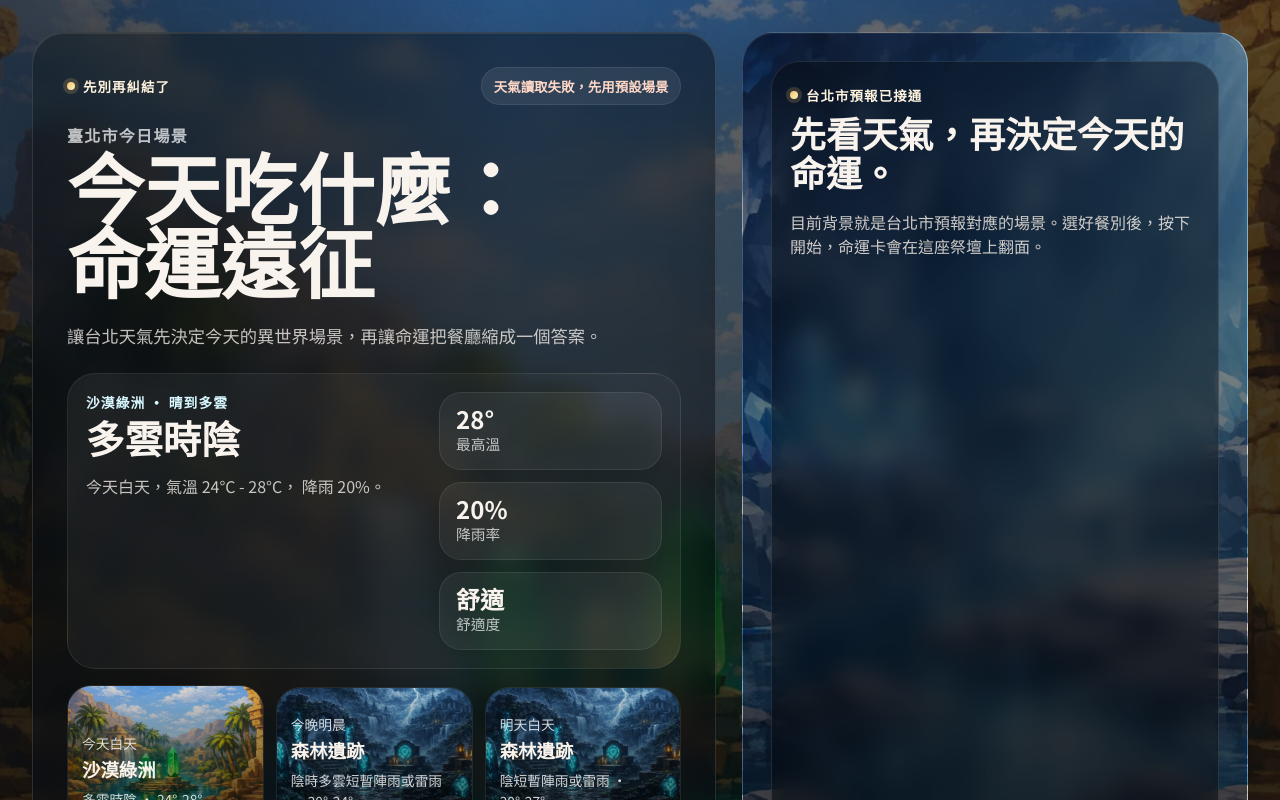
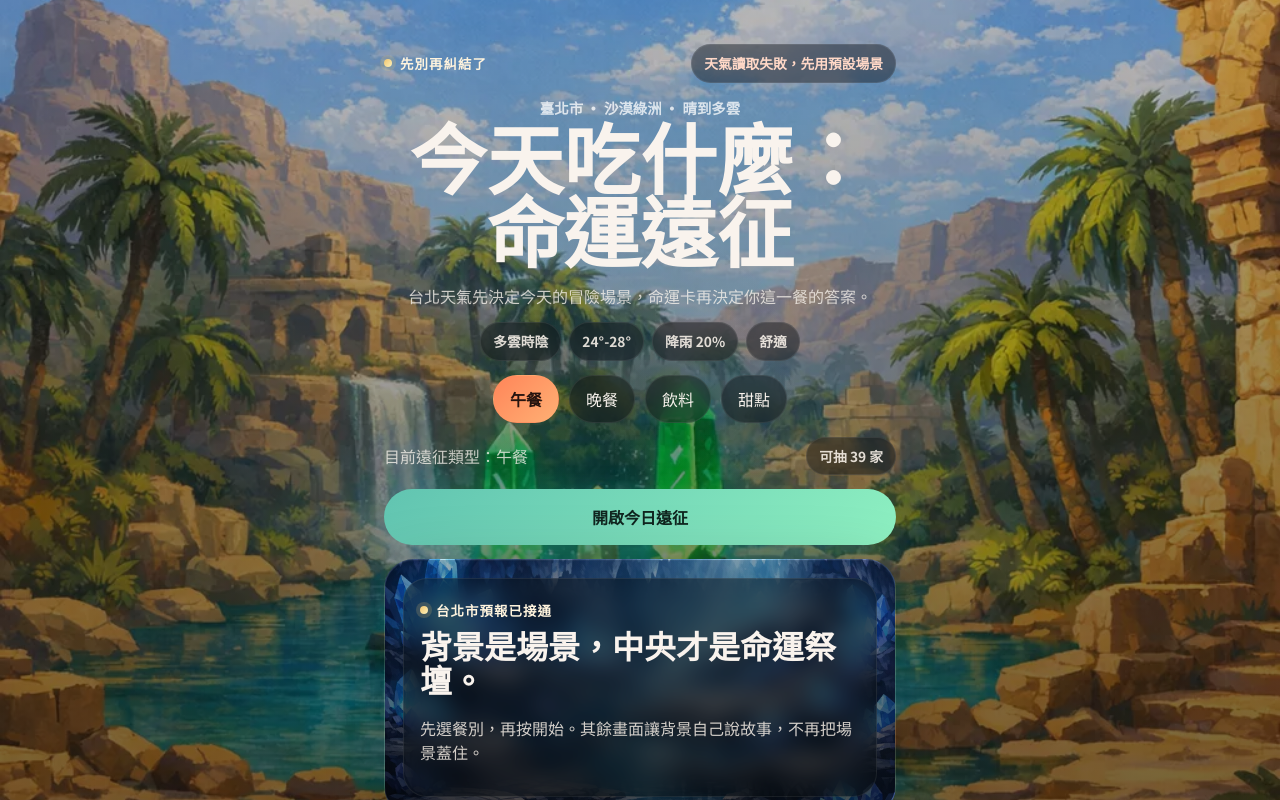
Before and after one commit to tonytien1980/what-to-eat, a React (Vite) app: page / in a window 1280 px wide. Shown: the top 800 px of the page. Built offline with nearby package versions, Linux system fonts and the light colour scheme.

Commit message:
feat: simplify layout into a central destiny altar

```diff
--- a/src/App.tsx
+++ b/src/App.tsx
@@ -9,9 +9,7 @@ import {
   getSlotLabel,
 } from './features/result/result-copy';
 import { useExpedition } from './features/spin/useExpedition';
-import {
-  getAltarSceneAsset,
-} from './features/weather/cwa-county';
+import { getAltarSceneAsset } from './features/weather/cwa-county';
 import { useTaipeiWeather } from './features/weather/useTaipeiWeather';
 import type { Category } from './features/restaurants/types';
 import './styles.css';
@@ -31,7 +29,6 @@ export default function App() {
   } = useExpedition(activeCategory);
   const { snapshot, status } = useTaipeiWeather();
   const rerollCopy = getRerollCopy(rerollsRemaining);
-  const forecastPeriods = [snapshot.currentPeriod, ...snapshot.upcomingPeriods];
   const altarBackdropUrl = getAltarSceneAsset();
 
   return (
@@ -41,9 +38,8 @@ export default function App() {
         style={{ backgroundImage: `url(${snapshot.activeScene.imageUrl})` }}
       >
         <div className="scene-vignette" />
-        <section className="interface-shell" aria-label="今日遠征告示牌">
-          <section className="command-panel">
-            <div className="scene-status-row">
+        <section className="central-altar" aria-label="今日遠征告示牌">
+          <div className="top-status">
             <p className="eyebrow">{getPhaseLabel(phase)}</p>
             <span className={`weather-source-pill weather-source-${status}`}>
               {status === 'ready'
@@ -55,62 +51,22 @@ export default function App() {
           </div>
 
           <div className="title-block">
-              <p className="city-kicker">臺北市今日場景</p>
+            <p className="city-kicker">
+              臺北市 · {snapshot.activeScene.sceneLabel} · {snapshot.activeScene.variantLabel}
+            </p>
             <h1>今天吃什麼：命運遠征</h1>
             <p className="tagline">
-                讓台北天氣先決定今天的異世界場景，再讓命運把餐廳縮成一個答案。
+              台北天氣先決定今天的冒險場景，命運卡再決定你這一餐的答案。
             </p>
           </div>
 
-            <section className="weather-hero-card">
-              <div className="weather-hero-copy">
-                <p className="hero-kicker">
-                  {snapshot.activeScene.sceneLabel} · {snapshot.activeScene.variantLabel}
-                </p>
-                <h2>{snapshot.currentPeriod.weatherText}</h2>
-                <p>
-                  {snapshot.currentPeriod.timeRange}，氣溫{' '}
-                  {snapshot.currentPeriod.lowTemp}°C - {snapshot.currentPeriod.highTemp}°C，
-                  降雨 {snapshot.currentPeriod.pop}%。
-                </p>
-              </div>
-              <div className="weather-hero-metrics">
-                <span className="weather-metric">
-                  <strong>{snapshot.currentPeriod.highTemp}°</strong>
-                  <span>最高溫</span>
+          <div className="weather-strip">
+            <span className="weather-pill">{snapshot.currentPeriod.weatherText}</span>
+            <span className="weather-pill">
+              {snapshot.currentPeriod.lowTemp}°-{snapshot.currentPeriod.highTemp}°
             </span>
-                <span className="weather-metric">
-                  <strong>{snapshot.currentPeriod.pop}%</strong>
-                  <span>降雨率</span>
-                </span>
-                <span className="weather-metric">
-                  <strong>{snapshot.currentPeriod.comfort}</strong>
-                  <span>舒適度</span>
-                </span>
-              </div>
-            </section>
-
-            <div className="forecast-strip">
-              {forecastPeriods.map((period, index) => {
-                const scene = snapshot.forecastScenes[index];
-
-                return (
-                  <article
-                    key={`${period.type}-${period.timeRange}`}
-                    className={index === 0 ? 'forecast-card forecast-card-active' : 'forecast-card'}
-                  >
-                    <img alt="" className="forecast-card-image" src={scene.imageUrl} />
-                    <div className="forecast-card-overlay" />
-                    <div className="forecast-card-content">
-                      <p>{period.timeRange}</p>
-                      <h3>{scene.sceneLabel}</h3>
-                      <span>
-                        {period.weatherText} · {period.lowTemp}°-{period.highTemp}°
-                      </span>
-                    </div>
-                  </article>
-                );
-              })}
+            <span className="weather-pill">降雨 {snapshot.currentPeriod.pop}%</span>
+            <span className="weather-pill">{snapshot.currentPeriod.comfort}</span>
           </div>
 
           <div className="category-tabs" role="tablist" aria-label="遠征類型">
@@ -132,7 +88,7 @@ export default function App() {
 
           <div className="control-row">
             <p className="status-copy">{getCategorySummary(activeCategory)}</p>
-              <span className="meta-pill">目前有 {restaurants.length} 家可抽</span>
+            <span className="meta-pill">可抽 {restaurants.length} 家</span>
           </div>
 
           <button
@@ -143,7 +99,6 @@ export default function App() {
           >
             {isAnimating ? '命運正在編織結果...' : '開啟今日遠征'}
           </button>
-          </section>
 
           <section
             className={
@@ -162,11 +117,7 @@ export default function App() {
                     backdropUrl={snapshot.activeScene.imageUrl}
                     card={round.destinyCard}
                     isRevealing={phase === 'revealing'}
-                    meta={[
-                      rerollCopy.hint,
-                      `資料池 ${round.pool.length} 家`,
-                      `台北場景 ${snapshot.activeScene.variantLabel}`,
-                    ]}
+                    meta={[rerollCopy.hint, `場景 ${snapshot.activeScene.variantLabel}`]}
                     phaseLabel={getPhaseLabel(phase)}
                   />
 
@@ -188,9 +139,6 @@ export default function App() {
                   {phase === 'result' ? (
                     <div className="result-actions">
                       <p className="result-summary">{getRoundSummary(round)}</p>
-                      <p className="result-subcopy">
-                        不想吃這家也沒關係，這一局還能直接重選，不用再回首頁。
-                      </p>
                       <div className="reroll-status">
                         <span className="reroll-counter">{rerollsRemaining}</span>
                         <span>{rerollCopy.hint}</span>
@@ -221,9 +169,9 @@ export default function App() {
               ) : (
                 <div className="idle-state">
                   <p className="phase-badge">台北市預報已接通</p>
-                  <h2>先看天氣，再決定今天的命運。</h2>
+                  <h2>背景是場景，中央才是命運祭壇。</h2>
                   <p className="card-description">
-                    目前背景就是台北市預報對應的場景。選好餐別後，按下開始，命運卡會在這座祭壇上翻面。
+                    先選餐別，再按開始。其餘畫面讓背景自己說故事，不再把場景蓋住。
                   </p>
                 </div>
               )}
--- a/src/styles.css
+++ b/src/styles.css
@@ -9,13 +9,10 @@
   color-scheme: dark;
   --ink-strong: #f9f3ed;
   --ink-soft: rgba(249, 243, 237, 0.78);
-  --panel-bg: rgba(9, 12, 18, 0.56);
-  --panel-strong: rgba(14, 18, 25, 0.74);
   --line-soft: rgba(255, 239, 209, 0.14);
   --gold: #f1c56f;
   --ember: #ff8559;
   --jade: #61c4b1;
-  --violet: #a389ff;
   --ease-out-quart: cubic-bezier(0.25, 1, 0.5, 1);
   --ease-out-expo: cubic-bezier(0.16, 1, 0.3, 1);
 }
@@ -49,7 +46,7 @@ a {
 .scene-surface {
   position: relative;
   min-height: 100vh;
-  padding: clamp(18px, 3vw, 32px);
+  padding: 20px;
   background-position: center center;
   background-size: cover;
   background-repeat: no-repeat;
@@ -59,71 +56,28 @@ a {
   position: absolute;
   inset: 0;
   background:
-    radial-gradient(circle at 15% 20%, rgba(18, 36, 48, 0.16), transparent 24%),
-    linear-gradient(90deg, rgba(5, 7, 10, 0.66) 0%, rgba(5, 7, 10, 0.34) 40%, rgba(5, 7, 10, 0.58) 100%),
-    linear-gradient(180deg, rgba(5, 7, 10, 0.18) 0%, rgba(5, 7, 10, 0.72) 100%);
+    radial-gradient(circle at 50% 45%, rgba(0, 0, 0, 0.04), transparent 22%),
+    linear-gradient(180deg, rgba(3, 5, 9, 0.26) 0%, rgba(3, 5, 9, 0.56) 100%);
 }
 
-.interface-shell {
+.central-altar {
   position: relative;
   z-index: 1;
-  width: min(100%, 1280px);
+  width: min(100%, 560px);
   margin: 0 auto;
   display: grid;
-  grid-template-columns: minmax(0, 1.15fr) minmax(360px, 0.85fr);
-  gap: clamp(18px, 2vw, 26px);
-  min-height: calc(100vh - clamp(36px, 6vw, 64px));
+  gap: 14px;
+  padding: clamp(18px, 3vw, 24px);
+  min-height: calc(100vh - 40px);
+  align-content: center;
 }
 
-.command-panel,
-.altar-panel {
-  position: relative;
-  overflow: hidden;
-  border-radius: 32px;
-  border: 1px solid var(--line-soft);
-  box-shadow:
-    0 18px 70px rgba(0, 0, 0, 0.24),
-    inset 0 1px 0 rgba(255, 255, 255, 0.08);
-}
-
-.command-panel {
-  padding: clamp(22px, 3vw, 34px);
-  background:
-    linear-gradient(180deg, rgba(6, 10, 15, 0.48), rgba(10, 14, 21, 0.66)),
-    radial-gradient(circle at top left, rgba(83, 151, 169, 0.14), transparent 24%);
-  backdrop-filter: blur(12px);
-}
-
-.altar-panel {
-  background-position: center center;
-  background-size: cover;
-  background-repeat: no-repeat;
-  min-height: 100%;
-}
-
-.altar-overlay {
-  position: absolute;
-  inset: 0;
-  background:
-    linear-gradient(180deg, rgba(4, 6, 10, 0.34), rgba(5, 7, 11, 0.84)),
-    radial-gradient(circle at top, rgba(92, 162, 198, 0.14), transparent 34%);
-}
-
-.altar-content {
-  position: relative;
-  z-index: 1;
-  padding: clamp(20px, 2.8vw, 28px);
-  display: grid;
-  gap: 16px;
-  height: 100%;
-}
-
-.scene-status-row {
+.top-status {
   display: flex;
   flex-wrap: wrap;
   align-items: center;
   justify-content: space-between;
-  gap: 12px;
+  gap: 10px;
 }
 
 .eyebrow,
@@ -148,15 +102,20 @@ a {
   box-shadow: 0 0 0 4px rgba(241, 197, 111, 0.18);
 }
 
-.weather-source-pill {
+.weather-source-pill,
+.weather-pill,
+.meta-pill,
+.card-meta-pill {
   display: inline-flex;
   align-items: center;
   min-height: 34px;
   padding: 8px 12px;
   border-radius: 999px;
-  background: rgba(255, 255, 255, 0.08);
   border: 1px solid rgba(255, 255, 255, 0.08);
-  font-size: 0.84rem;
+  background: rgba(8, 11, 16, 0.42);
+  backdrop-filter: blur(10px);
+  color: rgba(255, 248, 240, 0.86);
+  font-size: 0.86rem;
   font-weight: 700;
 }
 
@@ -173,148 +132,44 @@ a {
 }
 
 .title-block {
-  margin-top: 18px;
+  display: grid;
+  gap: 10px;
+  text-align: center;
 }
 
 .city-kicker {
   margin: 0;
-  color: rgba(255, 255, 255, 0.72);
-  font-weight: 700;
-  letter-spacing: 0.08em;
+  color: rgba(255, 255, 255, 0.76);
+  font-size: 0.9rem;
+  font-weight: 800;
 }
 
 .title-block h1 {
-  margin: 10px 0 0;
+  margin: 0;
   font-family: 'Noto Serif TC', serif;
-  font-size: clamp(3rem, 6vw, 5.6rem);
-  line-height: 0.96;
+  font-size: clamp(3rem, 11vw, 4.8rem);
+  line-height: 0.95;
   text-wrap: balance;
 }
 
 .tagline {
-  margin: 18px 0 0;
-  max-width: 38rem;
+  margin: 0;
   color: var(--ink-soft);
-  font-size: 1.08rem;
+  font-size: 1rem;
 }
 
-.weather-hero-card {
-  margin-top: 24px;
-  display: grid;
-  grid-template-columns: minmax(0, 1.2fr) minmax(220px, 0.8fr);
-  gap: 18px;
-  padding: 18px;
-  border-radius: 28px;
-  background:
-    linear-gradient(135deg, rgba(255, 255, 255, 0.06), rgba(255, 255, 255, 0.02)),
-    radial-gradient(circle at bottom right, rgba(255, 197, 111, 0.12), transparent 24%);
-  border: 1px solid rgba(255, 255, 255, 0.08);
-}
-
-.hero-kicker {
-  margin: 0;
-  color: #d7f8ff;
-  font-size: 0.86rem;
-  font-weight: 800;
-  letter-spacing: 0.08em;
-}
-
-.weather-hero-copy h2 {
-  margin: 10px 0 0;
-  font-family: 'Noto Serif TC', serif;
-  font-size: clamp(1.8rem, 3vw, 2.5rem);
-  line-height: 1.04;
-}
-
-.weather-hero-copy p:last-child {
-  margin: 12px 0 0;
-  color: var(--ink-soft);
-}
-
-.weather-hero-metrics {
-  display: grid;
-  gap: 12px;
-}
-
-.weather-metric {
-  display: grid;
-  gap: 2px;
-  padding: 14px 16px;
-  border-radius: 22px;
-  background: rgba(255, 255, 255, 0.06);
-  border: 1px solid rgba(255, 255, 255, 0.08);
-}
-
-.weather-metric strong {
-  font-size: 1.5rem;
-  line-height: 1;
-}
-
-.weather-metric span:last-child {
-  color: rgba(255, 255, 255, 0.72);
-  font-size: 0.92rem;
-}
-
-.forecast-strip {
-  display: grid;
-  grid-template-columns: repeat(3, minmax(0, 1fr));
-  gap: 12px;
-  margin-top: 18px;
-}
-
-.forecast-card {
-  position: relative;
-  min-height: 140px;
-  border-radius: 24px;
-  overflow: hidden;
-  border: 1px solid rgba(255, 255, 255, 0.08);
-}
-
-.forecast-card-active {
-  transform: translateY(-2px);
-  box-shadow: 0 12px 28px rgba(0, 0, 0, 0.16);
-}
-
-.forecast-card-image,
-.destiny-card-scene {
-  position: absolute;
-  inset: 0;
-  width: 100%;
-  height: 100%;
-  object-fit: cover;
-}
-
-.forecast-card-overlay {
-  position: absolute;
-  inset: 0;
-  background: linear-gradient(180deg, rgba(0, 0, 0, 0.12), rgba(0, 0, 0, 0.72));
-}
-
-.forecast-card-content {
-  position: absolute;
-  inset: auto 14px 14px 14px;
-  display: grid;
-  gap: 4px;
-}
-
-.forecast-card-content p,
-.forecast-card-content span {
-  margin: 0;
-  font-size: 0.86rem;
-  color: rgba(255, 255, 255, 0.82);
-}
-
-.forecast-card-content h3 {
-  margin: 0;
-  font-family: 'Noto Serif TC', serif;
-  font-size: 1.15rem;
+.weather-strip {
+  display: flex;
+  flex-wrap: wrap;
+  justify-content: center;
+  gap: 8px;
 }
 
 .category-tabs {
   display: flex;
   flex-wrap: wrap;
+  justify-content: center;
   gap: 10px;
-  margin-top: 24px;
 }
 
 .category-pill {
@@ -322,18 +177,17 @@ a {
   padding: 11px 16px;
   border-radius: 999px;
   border: 1px solid rgba(255, 255, 255, 0.08);
-  background: rgba(255, 255, 255, 0.05);
+  background: rgba(8, 11, 16, 0.42);
+  backdrop-filter: blur(10px);
   color: var(--ink-strong);
   cursor: pointer;
   transition:
     transform 160ms var(--ease-out-quart),
-    background-color 160ms var(--ease-out-quart),
-    box-shadow 160ms var(--ease-out-quart);
+    background-color 160ms var(--ease-out-quart);
 }
 
 .category-pill:hover {
   transform: translateY(-1px);
-  background: rgba(255, 255, 255, 0.08);
 }
 
 .category-pill-active {
@@ -349,7 +203,6 @@ a {
   justify-content: space-between;
   align-items: center;
   gap: 12px;
-  margin-top: 18px;
 }
 
 .status-copy {
@@ -357,22 +210,7 @@ a {
   color: var(--ink-soft);
 }
 
-.meta-pill,
-.card-meta-pill {
-  display: inline-flex;
-  align-items: center;
-  min-height: 34px;
-  padding: 8px 12px;
-  border-radius: 999px;
-  background: rgba(255, 255, 255, 0.08);
-  border: 1px solid rgba(255, 255, 255, 0.08);
-  color: rgba(255, 255, 255, 0.84);
-  font-weight: 700;
-  font-size: 0.88rem;
-}
-
 .start-button {
-  margin-top: 18px;
   min-height: 56px;
   padding: 14px 28px;
   border: 0;
@@ -384,7 +222,6 @@ a {
   box-shadow: 0 18px 40px rgba(97, 196, 177, 0.22);
   transition:
     transform 180ms var(--ease-out-expo),
-    box-shadow 180ms var(--ease-out-expo),
     filter 180ms var(--ease-out-expo);
 }
 
@@ -398,36 +235,65 @@ a {
   cursor: progress;
 }
 
+.altar-panel {
+  position: relative;
+  overflow: hidden;
+  border-radius: 30px;
+  border: 1px solid var(--line-soft);
+  background-position: center center;
+  background-size: cover;
+  background-repeat: no-repeat;
+  box-shadow:
+    0 20px 70px rgba(0, 0, 0, 0.28),
+    inset 0 1px 0 rgba(255, 255, 255, 0.06);
+}
+
+.altar-overlay {
+  position: absolute;
+  inset: 0;
+  background:
+    linear-gradient(180deg, rgba(4, 6, 10, 0.28), rgba(4, 6, 10, 0.72)),
+    radial-gradient(circle at top, rgba(92, 162, 198, 0.12), transparent 36%);
+}
+
+.altar-content {
+  position: relative;
+  z-index: 1;
+  display: grid;
+  gap: 14px;
+  padding: 18px;
+}
+
 .idle-state,
 .destiny-card,
 .slot-stage,
 .result-actions {
   position: relative;
   overflow: hidden;
-  border-radius: 28px;
-  border: 1px solid rgba(255, 255, 255, 0.1);
-  background: rgba(6, 9, 14, 0.42);
-  backdrop-filter: blur(12px);
+  border-radius: 24px;
+  border: 1px solid rgba(255, 255, 255, 0.08);
+  background: rgba(7, 10, 14, 0.42);
+  backdrop-filter: blur(10px);
 }
 
 .idle-state,
 .destiny-card,
 .result-actions {
-  padding: 18px;
+  padding: 16px;
 }
 
 .idle-state h2,
 .destiny-card h2 {
-  margin: 12px 0 0;
+  margin: 10px 0 0;
   font-family: 'Noto Serif TC', serif;
-  font-size: clamp(1.65rem, 2.8vw, 2.3rem);
+  font-size: clamp(1.5rem, 5vw, 2rem);
   line-height: 1.08;
 }
 
 .card-description,
 .result-summary,
 .result-subcopy {
-  color: rgba(255, 246, 237, 0.8);
+  color: rgba(255, 246, 237, 0.82);
 }
 
 .destiny-card-revealing {
@@ -436,41 +302,48 @@ a {
 
 .destiny-card-frame {
   display: grid;
-  gap: 16px;
+  gap: 14px;
 }
 
 .destiny-card-header {
   display: flex;
   align-items: center;
   justify-content: space-between;
-  gap: 12px;
+  gap: 10px;
 }
 
 .destiny-card-subtitle {
   color: rgba(255, 255, 255, 0.72);
-  font-size: 0.84rem;
+  font-size: 0.82rem;
   font-weight: 700;
 }
 
 .destiny-card-illustration {
   position: relative;
-  min-height: 178px;
-  border-radius: 22px;
+  min-height: 148px;
+  border-radius: 18px;
   overflow: hidden;
-  border: 1px solid rgba(255, 255, 255, 0.1);
+}
+
+.destiny-card-scene {
+  position: absolute;
+  inset: 0;
+  width: 100%;
+  height: 100%;
+  object-fit: cover;
 }
 
 .destiny-card-illustration::after {
   content: '';
   position: absolute;
   inset: 0;
-  background: linear-gradient(180deg, rgba(0, 0, 0, 0.08), rgba(0, 0, 0, 0.42));
+  background: linear-gradient(180deg, rgba(0, 0, 0, 0.06), rgba(0, 0, 0, 0.44));
 }
 
 .destiny-card-art {
   position: absolute;
   inset: 50% auto auto 50%;
-  width: min(180px, 64%);
+  width: min(150px, 56%);
   height: auto;
   transform: translate(-50%, -50%);
   z-index: 1;
@@ -506,51 +379,29 @@ a {
   fill: rgba(28, 16, 11, 0.5);
 }
 
-.destiny-card-ember .destiny-card-art {
-  filter: drop-shadow(0 12px 24px rgba(255, 133, 89, 0.22));
-}
-
-.destiny-card-jade .destiny-card-art {
-  filter: drop-shadow(0 12px 24px rgba(97, 196, 177, 0.22));
-}
-
-.destiny-card-gold .destiny-card-art {
-  filter: drop-shadow(0 12px 24px rgba(241, 197, 111, 0.22));
-}
-
-.destiny-card-violet .destiny-card-art {
-  filter: drop-shadow(0 12px 24px rgba(163, 137, 255, 0.22));
-}
-
-.destiny-card-body {
-  display: grid;
-  gap: 10px;
-}
-
 .card-meta-row {
   display: flex;
   flex-wrap: wrap;
-  gap: 10px;
-  margin-top: 2px;
+  gap: 8px;
 }
 
 .slot-stage {
-  padding: 18px;
+  padding: 16px;
 }
 
 .slot-label {
   margin: 0;
   color: rgba(255, 236, 201, 0.88);
-  font-size: 0.88rem;
+  font-size: 0.86rem;
   font-weight: 800;
   letter-spacing: 0.08em;
 }
 
 .slot-window {
   position: relative;
-  margin-top: 12px;
-  min-height: 118px;
-  border-radius: 22px;
+  margin-top: 10px;
+  min-height: 108px;
+  border-radius: 20px;
   border: 1px solid rgba(255, 255, 255, 0.08);
   background:
     radial-gradient(circle at center, rgba(255, 170, 104, 0.14), transparent 34%),
@@ -563,8 +414,8 @@ a {
 .slot-window::before {
   content: '';
   position: absolute;
-  inset: 10px;
-  border-radius: 18px;
+  inset: 8px;
+  border-radius: 16px;
   border: 1px solid rgba(255, 255, 255, 0.08);
 }
 
@@ -581,7 +432,7 @@ a {
   z-index: 1;
   max-width: 92%;
   text-align: center;
-  font-size: clamp(2rem, 4.2vw, 3.35rem);
+  font-size: clamp(1.8rem, 6vw, 2.8rem);
   font-weight: 900;
   line-height: 1.02;
 }
@@ -605,7 +456,7 @@ a {
   align-items: center;
   gap: 10px;
   width: fit-content;
-  min-height: 42px;
+  min-height: 40px;
   padding: 8px 12px;
   border-radius: 999px;
   background: rgba(255, 255, 255, 0.06);
@@ -628,7 +479,7 @@ a {
 .action-row {
   display: flex;
   flex-wrap: wrap;
-  gap: 12px;
+  gap: 10px;
 }
 
 .map-link,
@@ -643,14 +494,12 @@ a {
   text-decoration: none;
   transition:
     transform 160ms var(--ease-out-quart),
-    filter 160ms var(--ease-out-quart),
-    box-shadow 160ms var(--ease-out-quart);
+    filter 160ms var(--ease-out-quart);
 }
 
 .map-link {
   background: linear-gradient(135deg, var(--gold), #ffdfa4);
   color: #27160d;
-  box-shadow: 0 14px 28px rgba(241, 197, 111, 0.18);
 }
 
 .reroll-button {
@@ -662,8 +511,7 @@ a {
 
 .map-link:hover,
 .reroll-button:hover:not(:disabled),
-.category-pill:hover,
-.forecast-card:hover {
+.category-pill:hover {
   transform: translateY(-1px);
 }
 
@@ -704,62 +552,44 @@ a {
   }
 }
 
-@media (max-width: 1040px) {
-  .interface-shell {
-    grid-template-columns: 1fr;
+@media (max-width: 640px) {
+  .scene-surface {
+    padding: 12px;
   }
 
-  .weather-hero-card {
-    grid-template-columns: 1fr;
-  }
-
-  .forecast-strip {
-    grid-template-columns: repeat(2, minmax(0, 1fr));
-  }
-}
-
-@media (max-width: 640px) {
-  .scene-surface {
+  .central-altar {
+    width: 100%;
+    min-height: calc(100vh - 24px);
     padding: 14px;
   }
 
-  .interface-shell {
-    gap: 14px;
+  .title-block h1 {
+    font-size: clamp(2.5rem, 15vw, 4rem);
   }
 
-  .command-panel,
-  .altar-content {
-    padding: 18px;
+  .top-status,
+  .control-row,
+  .destiny-card-header,
+  .action-row {
+    flex-direction: column;
+    align-items: stretch;
   }
 
-  .title-block h1 {
-    font-size: clamp(2.7rem, 15vw, 4rem);
-  }
-
-  .forecast-strip {
-    grid-template-columns: 1fr;
-  }
-
-  .category-pill {
-    flex: 1 1 calc(50% - 8px);
-  }
-
+  .category-pill,
   .start-button,
+  .weather-source-pill,
+  .meta-pill,
+  .weather-pill,
   .map-link,
   .reroll-button,
   .reroll-status {
     width: 100%;
+    justify-content: center;
   }
 
-  .action-row {
-    flex-direction: column;
-  }
-
-  .scene-status-row,
-  .control-row,
-  .destiny-card-header {
-    align-items: flex-start;
-    flex-direction: column;
+  .weather-strip,
+  .category-tabs {
+    justify-content: stretch;
   }
 }
 
```
Lines whose indentation alone changed are shown as unchanged.
